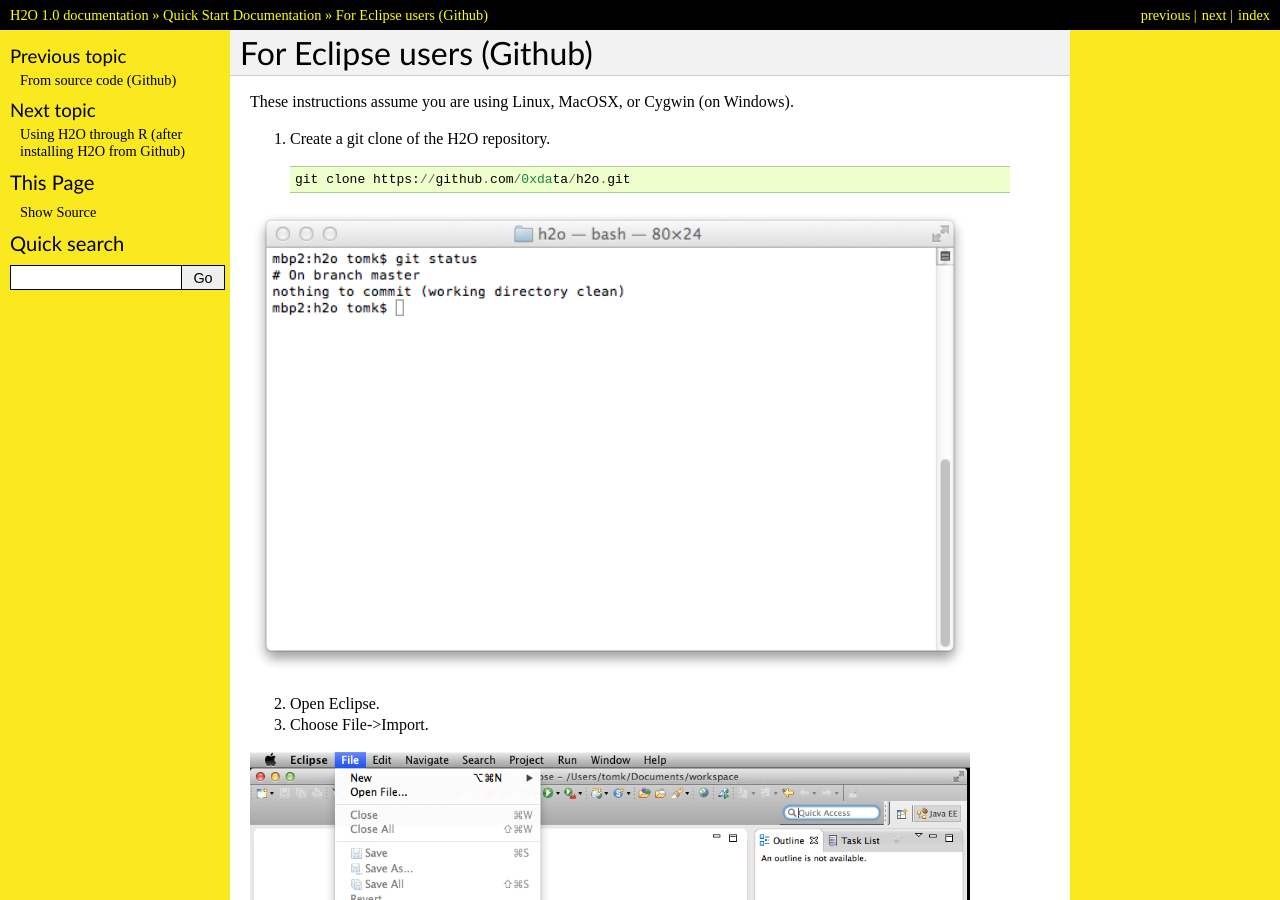
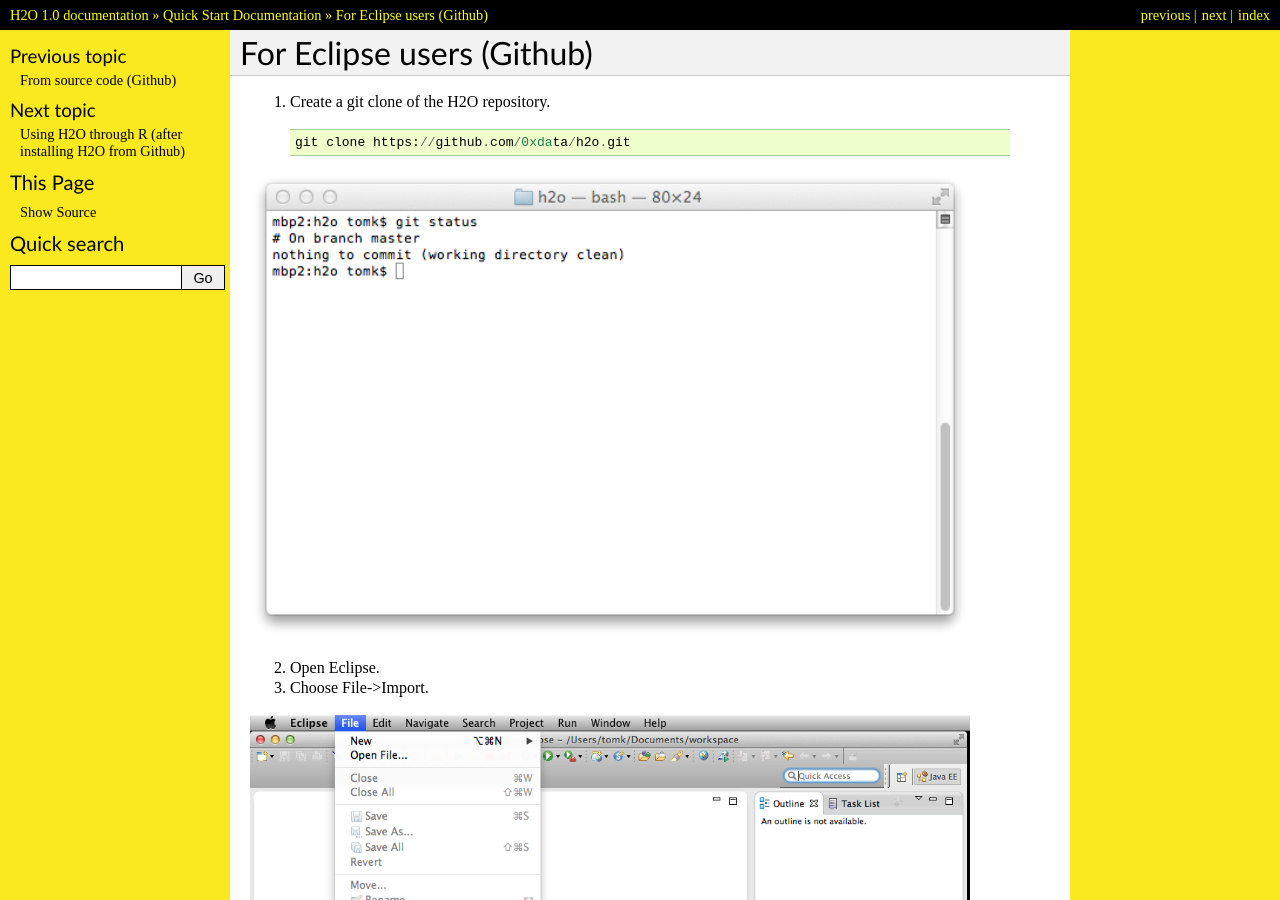
Before and after one commit to devinshields/h2odocs, a Sphinx documentation site: the page built from source/quickstart/quickstart_eclipse.rst, in a window 1280 px wide and 900 px high. Built offline with Sphinx 7.4.7, drawn with Linux system fonts in a browser that asks for light colours; formulas are drawn with MathJax 3; pages that are not in the unit, such as notebooks, are missing from menus.

Commit message:
Remove accidentally cut and pasted directions from the top.

```diff
--- a/source/quickstart/quickstart_eclipse.rst
+++ b/source/quickstart/quickstart_eclipse.rst
@@ -1,7 +1,5 @@
 For Eclipse users (Github)
 ----------------------------
-
-These instructions assume you are using Linux, MacOSX, or Cygwin (on Windows).
 
 1. Create a git clone of the H2O repository.
 
```
